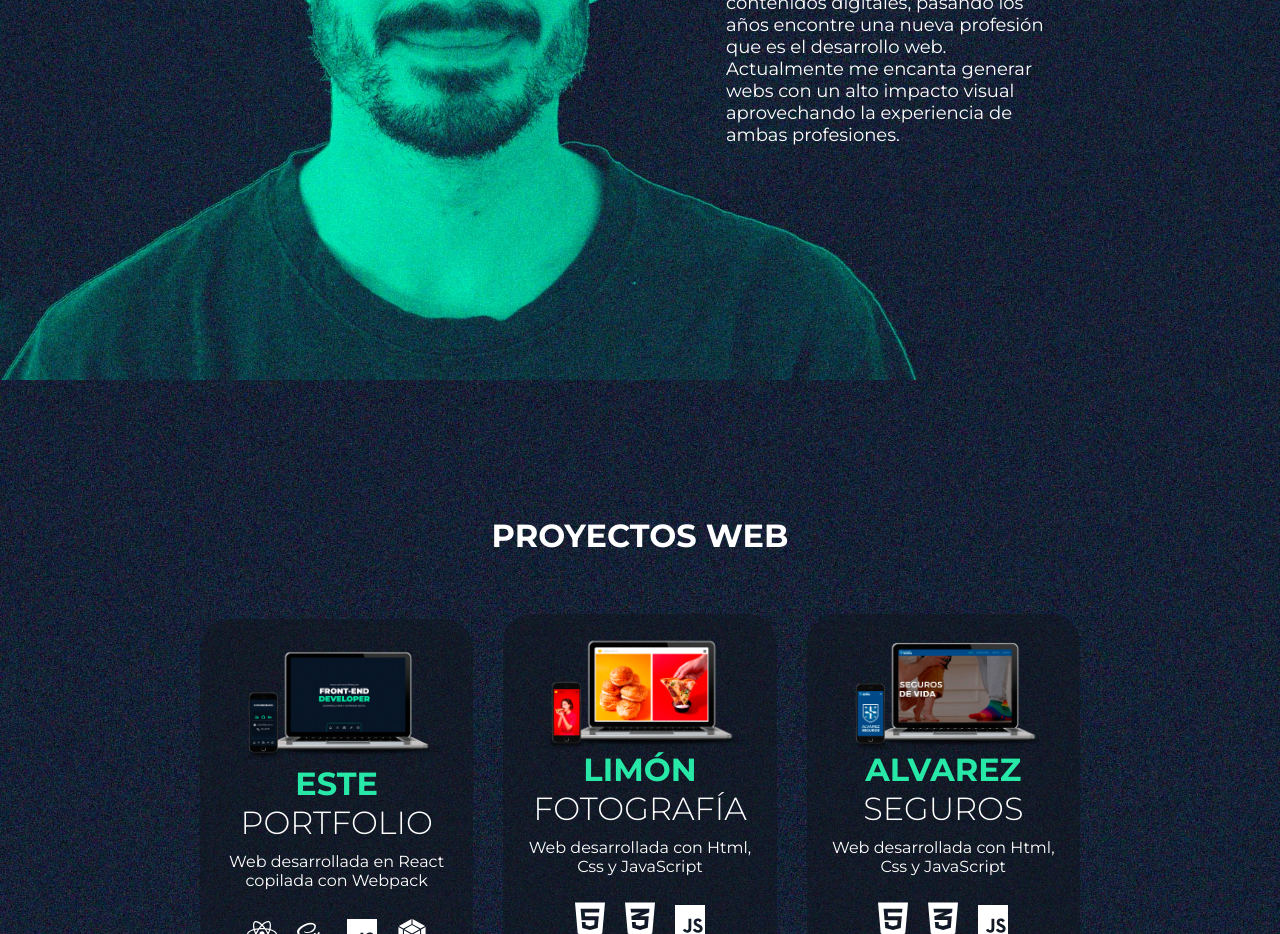
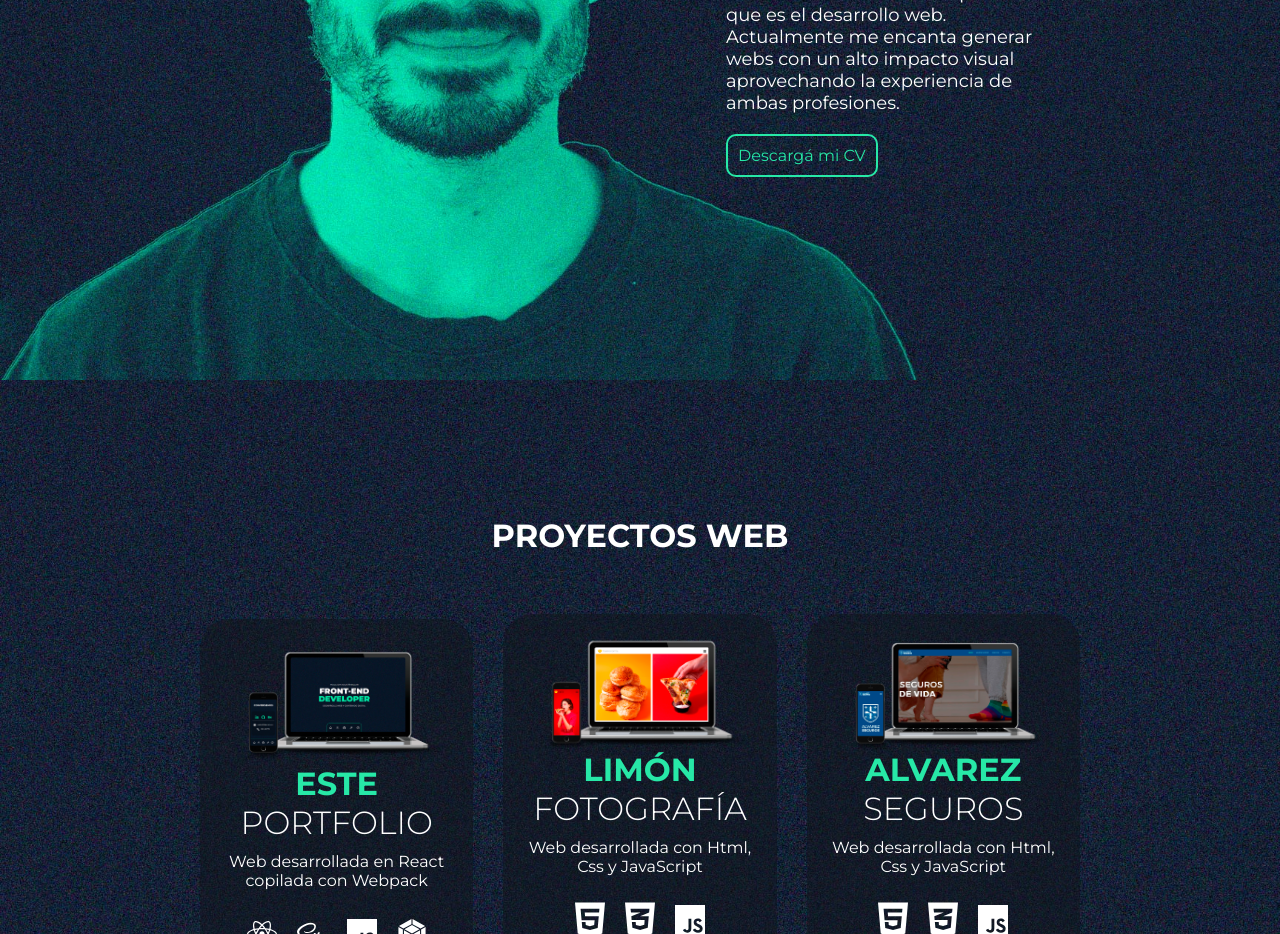
Before and after one commit to Caskito1/Portfolio, a React app: page / in a window 1280 px wide. Shown: the part 1220-2154 px from the top of the page. Built offline with nearby package versions, Linux system fonts and the light colour scheme.

Commit message:
Add resume

```diff
--- a/src/pages/Home.jsx
+++ b/src/pages/Home.jsx
@@ -14,6 +14,7 @@ import Slider from "../components/Slider";
 import { TiArrowSync } from "react-icons/ti";
 
 import IMGPORTFILE from "../assets/FotoCVMobile.png";
+import PdfCV from "../assets/Cv2022AgustínBillar.pdf";
 
 const Home = () => {
   const [toogle, setToogle] = useState(true);
@@ -46,6 +47,9 @@ const Home = () => {
             alto impacto visual aprovechando la experiencia de ambas
             profesiones.
           </p>
+          <buton className= "Cv_btn">
+              <a href = {PdfCV} target = "_blank" > Descargá mi CV</a>
+          </buton>
         </div>
       </section>
 
--- a/src/styles/home.scss
+++ b/src/styles/home.scss
@@ -148,7 +148,16 @@
 
 
     }
-
+    .Cv_btn{
+        margin-top: 20px;
+        padding: 10px;
+        border-radius: 10px;
+        border: solid 2px ;
+        transition: all 1s ;
+    }
+    .Cv_btn:hover{
+     border-color: var(--white);
+    }
 }
 
 .Proyectos{
--- a/src/styles/slider.css
+++ b/src/styles/slider.css
@@ -11,6 +11,7 @@ body {
   width: 100%;
   height: 60%;
   margin: 0px 200px;
+
 
 
 }
--- a/webpack.config.js
+++ b/webpack.config.js
@@ -9,7 +9,7 @@ module.exports = {
     output: {
         path: path.resolve(__dirname, 'dist'),
         filename: 'bundle.js',
-        publicPath:"./",
+        //publicPath:"./",
     },
     mode: 'development',
     resolve: {
@@ -42,7 +42,7 @@ module.exports = {
             ],
         },
         {
-            test: /\.(png|svg|jpg|gif)$/,
+            test: /\.(pdf|png|svg|jpg|gif)$/,
             type: 'asset',
         },
         {
```
Also changed, not shown: 12 other files (tests, documents, lock files or other folders).
